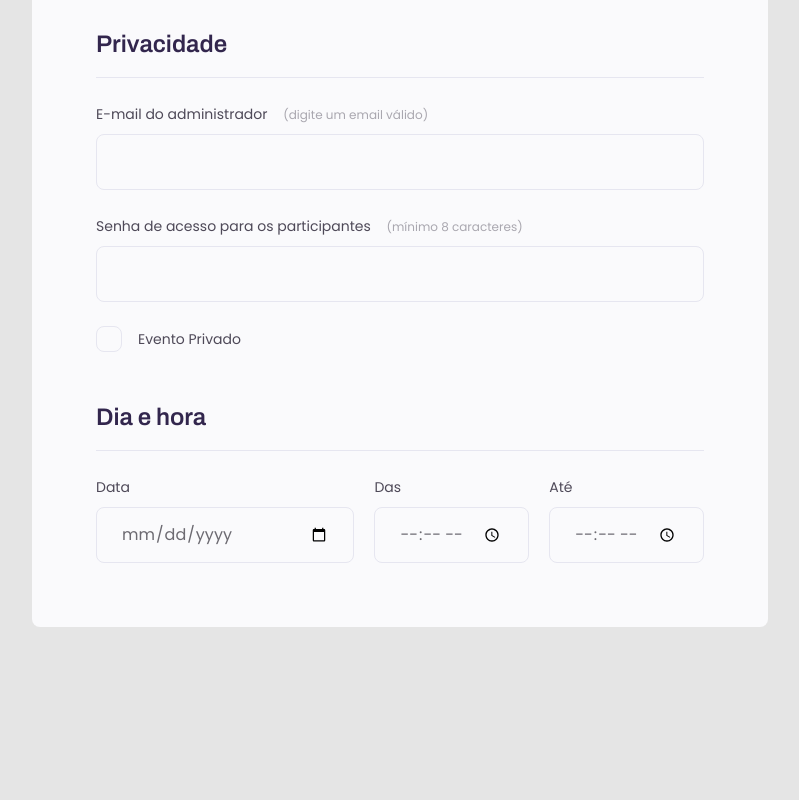
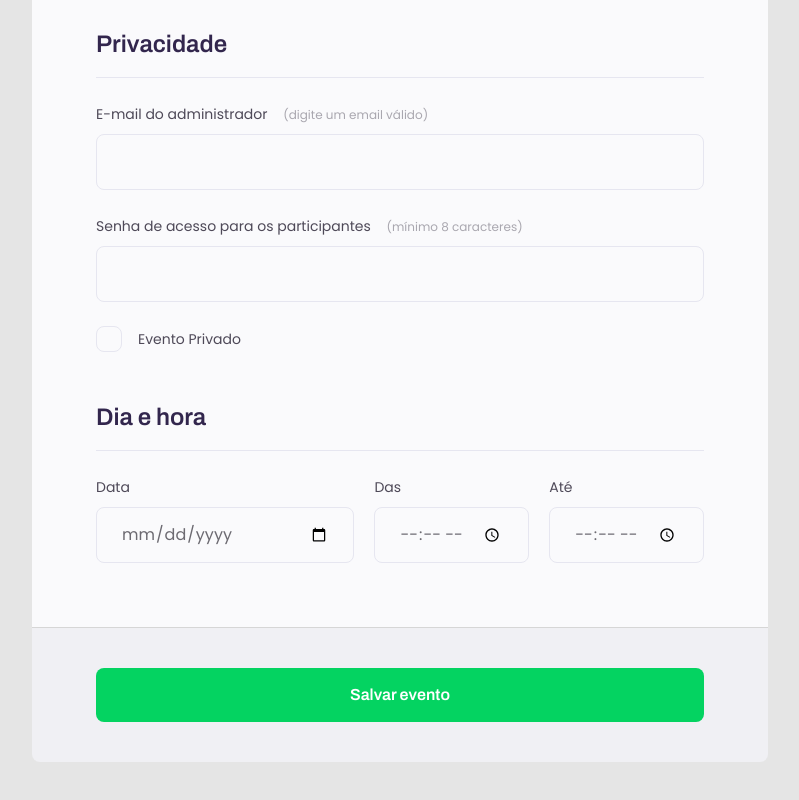
Before and after one commit to marciiosouza/explorer-formulario, a plain HTML site: page index.html in a window 1280 px wide. Shown: the part 1080-1880 px from the top of the page, without its empty margins (240-1039 px from the left). Before the commit the page ends 1707 px from the top, so only its background shows below. Drawn offline with Linux system fonts and the light colour scheme.

Commit message:
Criando estilos para o summit

```diff
--- a/index.html
+++ b/index.html
@@ -113,7 +113,13 @@
             </div>
           </div>
         </fieldset>
+
       </form>
+
+      <footer>
+        <input class="button" type="submit" value="Salvar evento">
+      </footer>
+
     </div>
   </body>
 </html>
--- a/style.css
+++ b/style.css
@@ -4,7 +4,7 @@
   box-sizing: border-box;
 }
 
-body, input, button, select, textarea {
+body, input, select, textarea {
   font-family: "Poppins", sans-serif;
 }
 
@@ -55,7 +55,7 @@ header p {
 form {
   margin-top: 38px;
   background: #fafafc;
-  border-radius: 8px;
+  border-radius: 8px 8px 0 0;
   min-height: 300px;
 
   padding: 64px;
@@ -195,3 +195,39 @@ fieldset legend {
 .checkbox-wrapper input:focus + label::before {
   outline: 2px solid black ;
 }
+
+footer {
+  background: #f0f0f4;
+
+  height: 135px;
+
+  display: flex;
+  flex-direction: column;
+
+  padding: 40px 64px;
+
+  margin-bottom: 100px;
+
+  border-top: 1px solid #D6D6D6;
+  border-radius: 0 0 8px 8px;
+}
+
+footer .button {
+  height: 56px;
+  background: #04D361;
+  border: 0;
+  border-radius: 8px;
+
+  font-family: 'Archivo';
+
+  font-weight: 600;
+  font-size: 16px;
+  line-height: 26px;
+
+  color: #FFFFFF;
+
+}
+
+footer .button:hover {
+  background: #08A04C ;
+}
```
